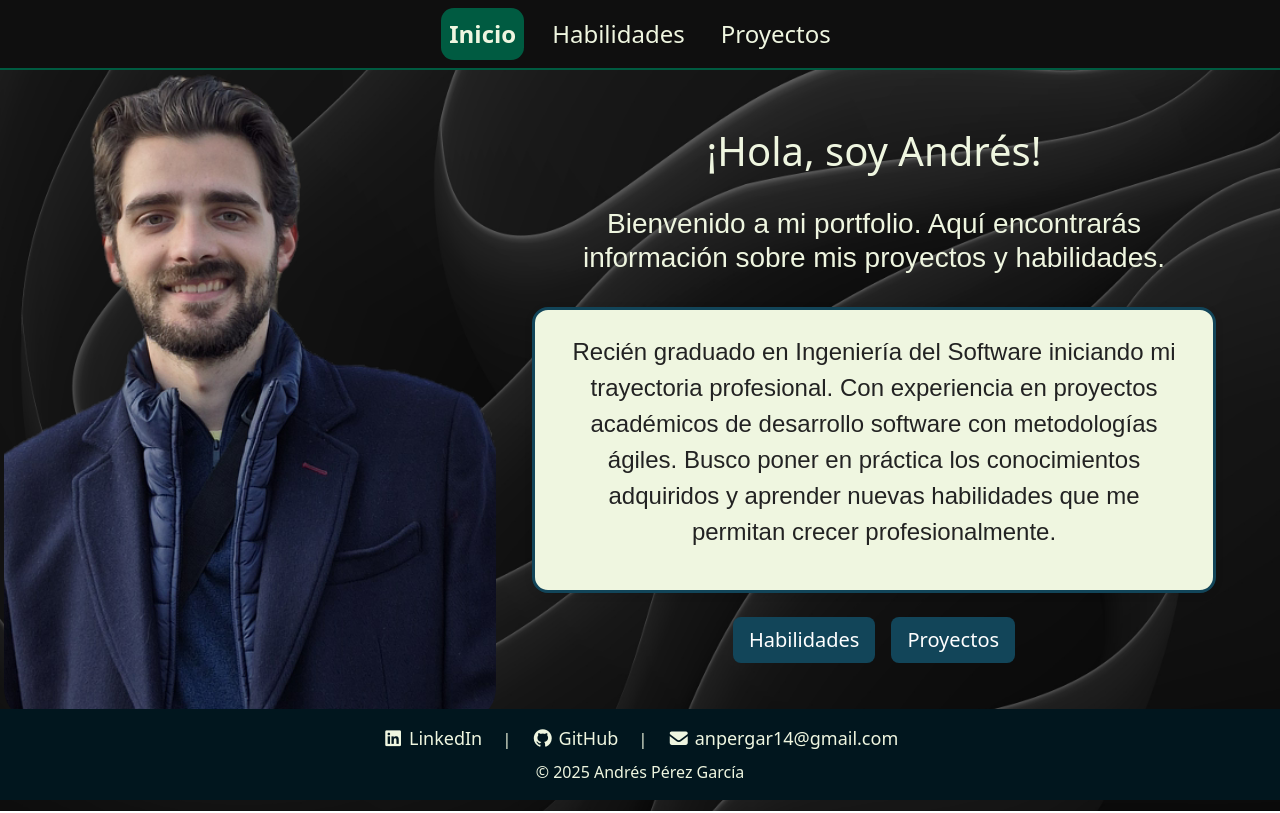
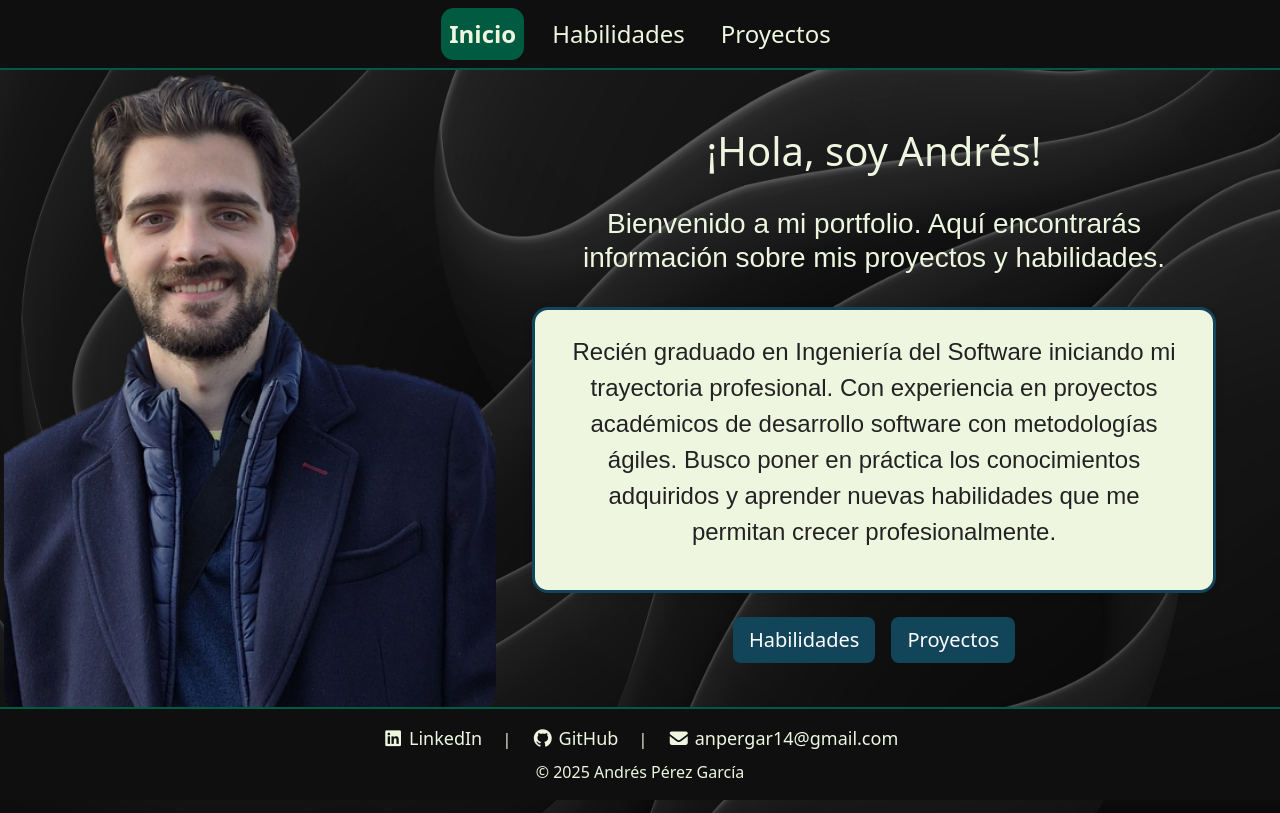
Before and after one commit to Andrespg14/Mi-Portfolio, a React (Create React App) app in the folder frontend/: page / in a window 1280 px wide. Built offline with nearby package versions, Linux system fonts and the light colour scheme.

Commit message:
(update) Footer Styling

```diff
--- a/frontend/src/components/Footer.css
+++ b/frontend/src/components/Footer.css
@@ -1,7 +1,8 @@
 @import "@fortawesome/fontawesome-free/css/all.min.css";
 
 .footer {
-    background-color: #01161e;
+    background-color: #0F0F0F;
+    border-top: 2px solid #005B41;
     color: #eff6e0;
     padding: 1rem;
     position: sticky;
```
